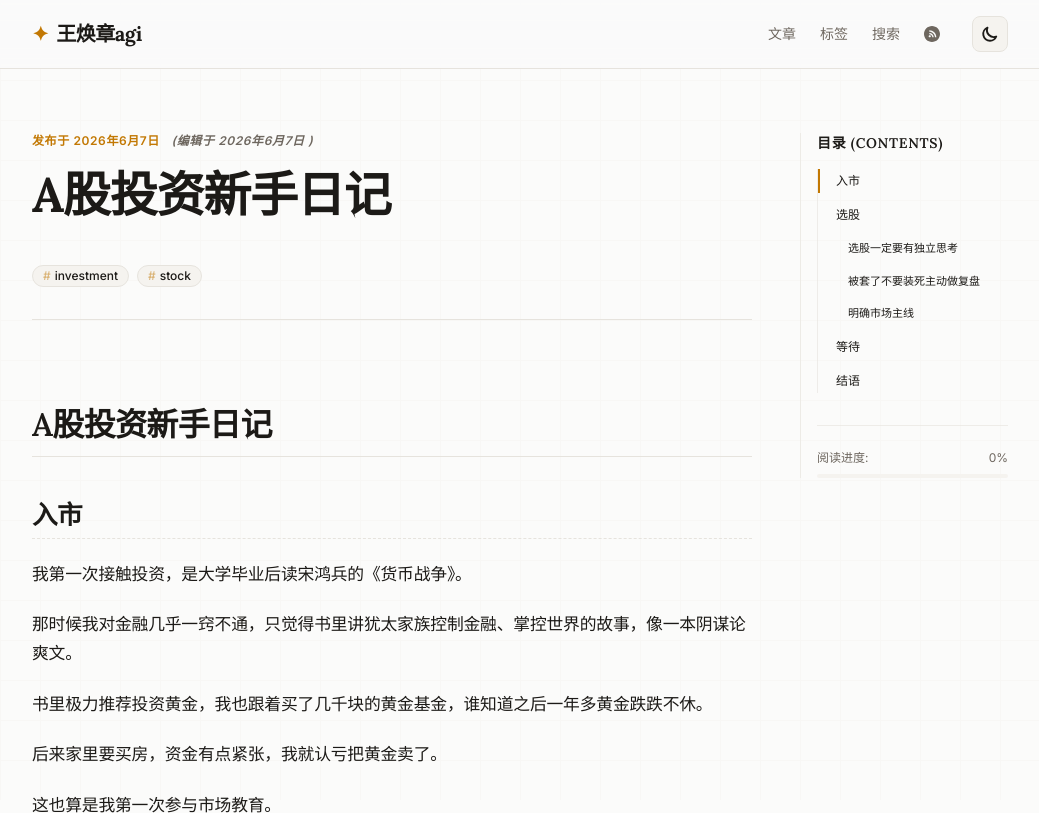
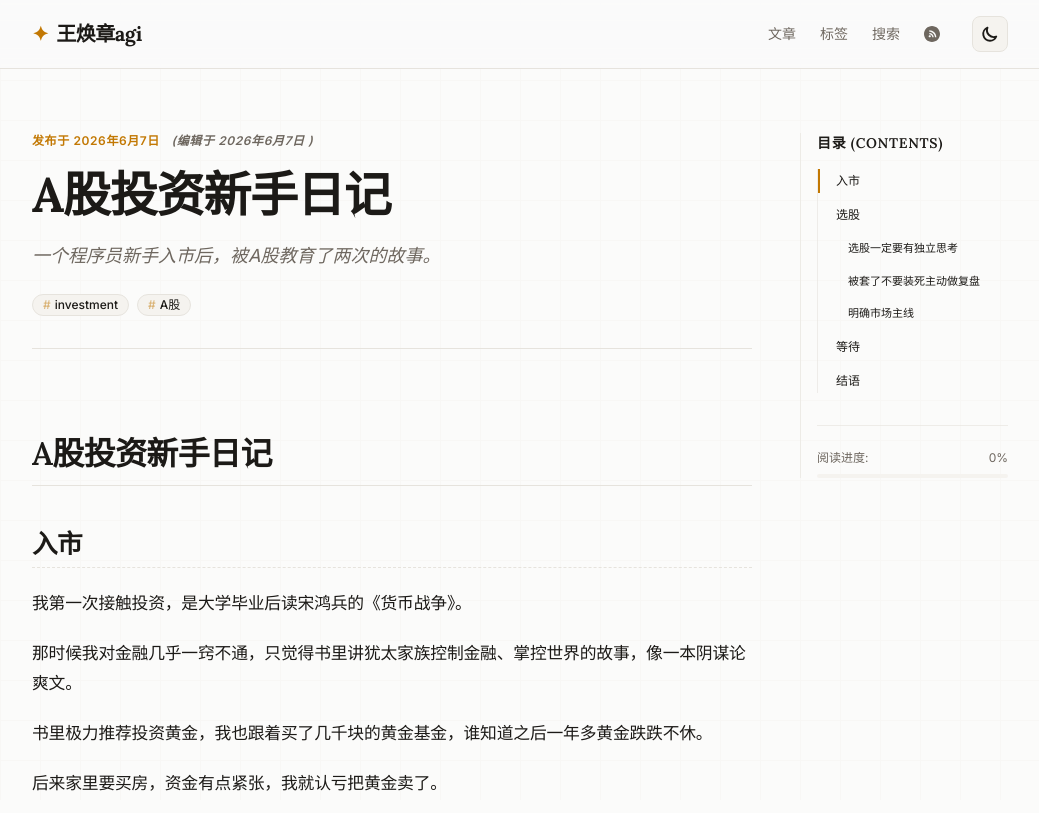
Before and after one commit to wyx2014/zzz-blog, an Astro site: page /posts/china-stock-freshman in a window 1280 px wide. Shown: the top 813 px of the page, without its empty margins (120-1159 px from the left). Built offline with nearby package versions, Linux system fonts and the light colour scheme; Astro itself is replaced by a stand-in of ours.

Commit message:
docs: add description and tags to A-share freshman investment diary

```diff
--- a/src/content/blog/china-stock-freshman.md
+++ b/src/content/blog/china-stock-freshman.md
@@ -1,11 +1,11 @@
 ---
 
 title: "A股投资新手日记"
-description: ""
+description: "一个程序员新手入市后，被A股教育了两次的故事。"
 pubDate: 2026-06-07
 updatedDate: 2026-06-07
 heroImage: ""
-tags: ["investment", "stock"]
+tags: ["investment", "A股"]
 ---
 
 # A股投资新手日记
```
